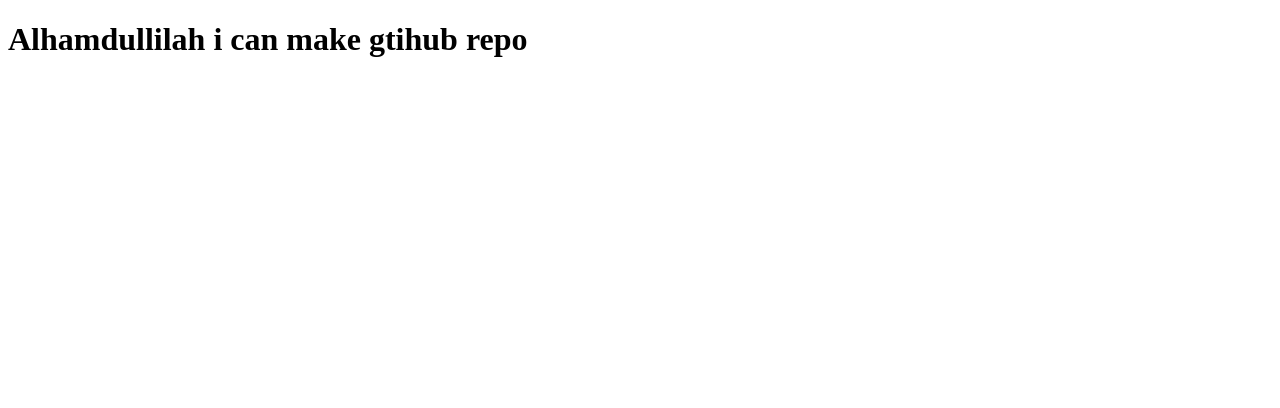
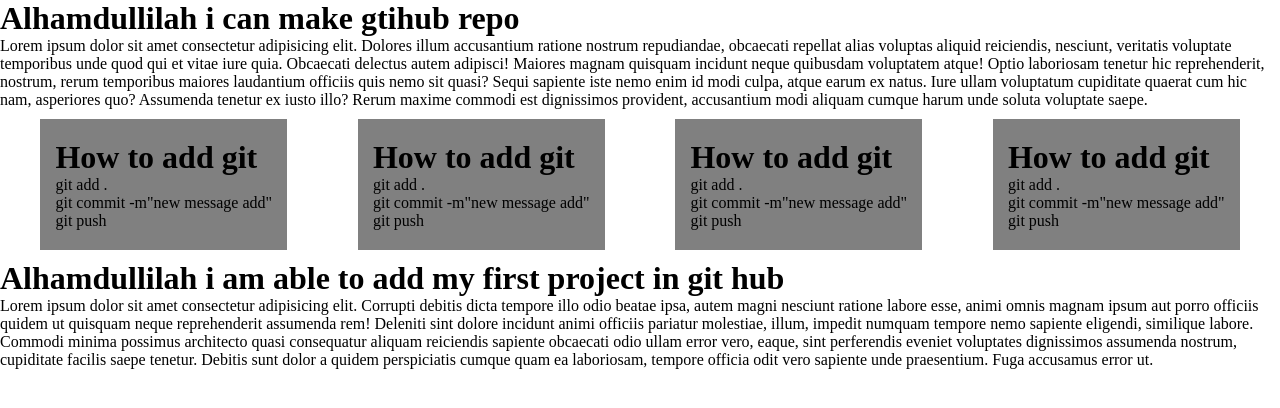
Before and after one commit to eyakubsharif/my-first-github-repo, a plain HTML site: page index.html in a window 1280 px wide. Drawn offline with Linux system fonts and the light colour scheme.

Commit message:
new commit add

```diff
--- a/index.html
+++ b/index.html
@@ -3,10 +3,47 @@
 <head>
     <meta charset="UTF-8">
     <meta name="viewport" content="width=device-width, initial-scale=1.0">
+ <link rel="stylesheet" href="style.css">
     <title>My first git hub repo</title>
 </head>
 
 <body>
+   <div>
     <h1>Alhamdullilah i can make gtihub repo</h1>
-</body>
+    <p>Lorem ipsum dolor sit amet consectetur adipisicing elit. Dolores illum accusantium ratione nostrum repudiandae, obcaecati repellat alias voluptas aliquid reiciendis, nesciunt, veritatis voluptate temporibus unde quod qui et vitae iure quia. Obcaecati delectus autem adipisci! Maiores magnam quisquam incidunt neque quibusdam voluptatem atque! Optio laboriosam tenetur hic reprehenderit, nostrum, rerum temporibus maiores laudantium officiis quis nemo sit quasi? Sequi sapiente iste nemo enim id modi culpa, atque earum ex natus. Iure ullam voluptatum cupiditate quaerat cum hic nam, asperiores quo? Assumenda tenetur ex iusto illo? Rerum maxime commodi est dignissimos provident, accusantium modi aliquam cumque harum unde soluta voluptate saepe.</p>
+   </div>
+   <div class="container">
+    <div class="row">
+        <div class="card">
+            <h1>How to add git</h1>
+            <p>git add .</p>
+            <p>git commit -m"new message add"</p>
+            <p>git push</p>
+        </div>
+
+        <div class="card">
+            <h1>How to add git</h1>
+            <p>git add .</p>
+            <p>git commit -m"new message add"</p>
+            <p>git push</p>
+        </div>
+        <div class="card">
+            <h1>How to add git</h1>
+            <p>git add .</p>
+            <p>git commit -m"new message add"</p>
+            <p>git push</p>
+        </div><div class="card">
+            <h1>How to add git</h1>
+            <p>git add .</p>
+            <p>git commit -m"new message add"</p>
+            <p>git push</p>
+        </div>
+    </div>
+
+   </div>
+   <div>
+    <h1>Alhamdullilah i am able to add my first project in git hub</h1>
+    <p>Lorem ipsum dolor sit amet consectetur adipisicing elit. Corrupti debitis dicta tempore illo odio beatae ipsa, autem magni nesciunt ratione labore esse, animi omnis magnam ipsum aut porro officiis quidem ut quisquam neque reprehenderit assumenda rem! Deleniti sint dolore incidunt animi officiis pariatur molestiae, illum, impedit numquam tempore nemo sapiente eligendi, similique labore. Commodi minima possimus architecto quasi consequatur aliquam reiciendis sapiente obcaecati odio ullam error vero, eaque, sint perferendis eveniet voluptates dignissimos assumenda nostrum, cupiditate facilis saepe tenetur. Debitis sunt dolor a quidem perspiciatis cumque quam ea laboriosam, tempore officia odit vero sapiente unde praesentium. Fuga accusamus error ut.</p>
+   </div>
+
 </html>
--- /dev/null
+++ b/style.css
@@ -0,0 +1,21 @@
+*{
+    margin: 0;
+    padding: 0;
+    box-sizing: border-box;
+
+}
+
+.row{
+    display: flex;
+    justify-content: space-around;
+    align-items: center;
+    gap: 10px;
+    margin: 10px;
+
+}
+.card{
+    background-color: gray;
+    padding: 20px 15px
+
+
+}
```
